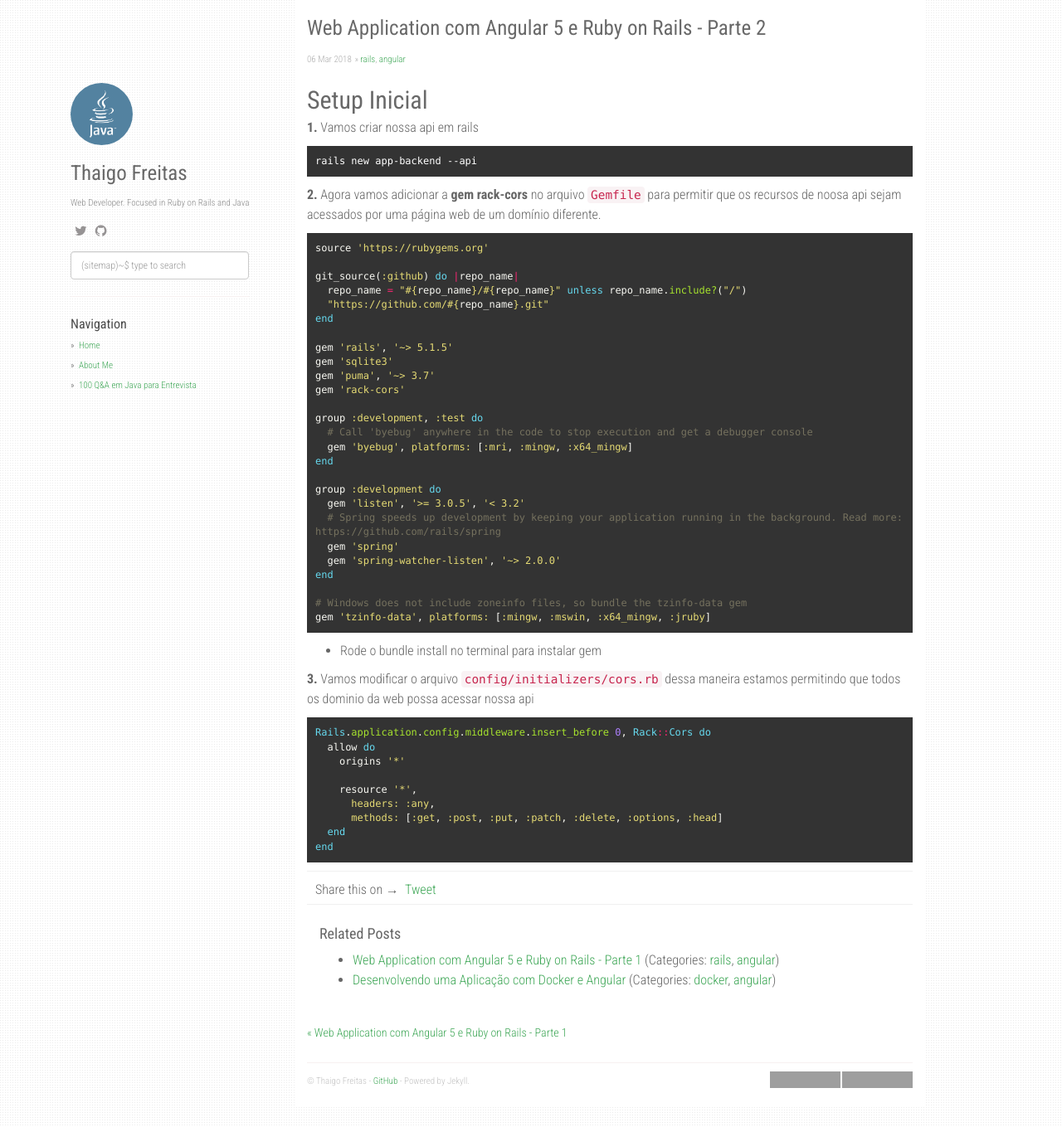
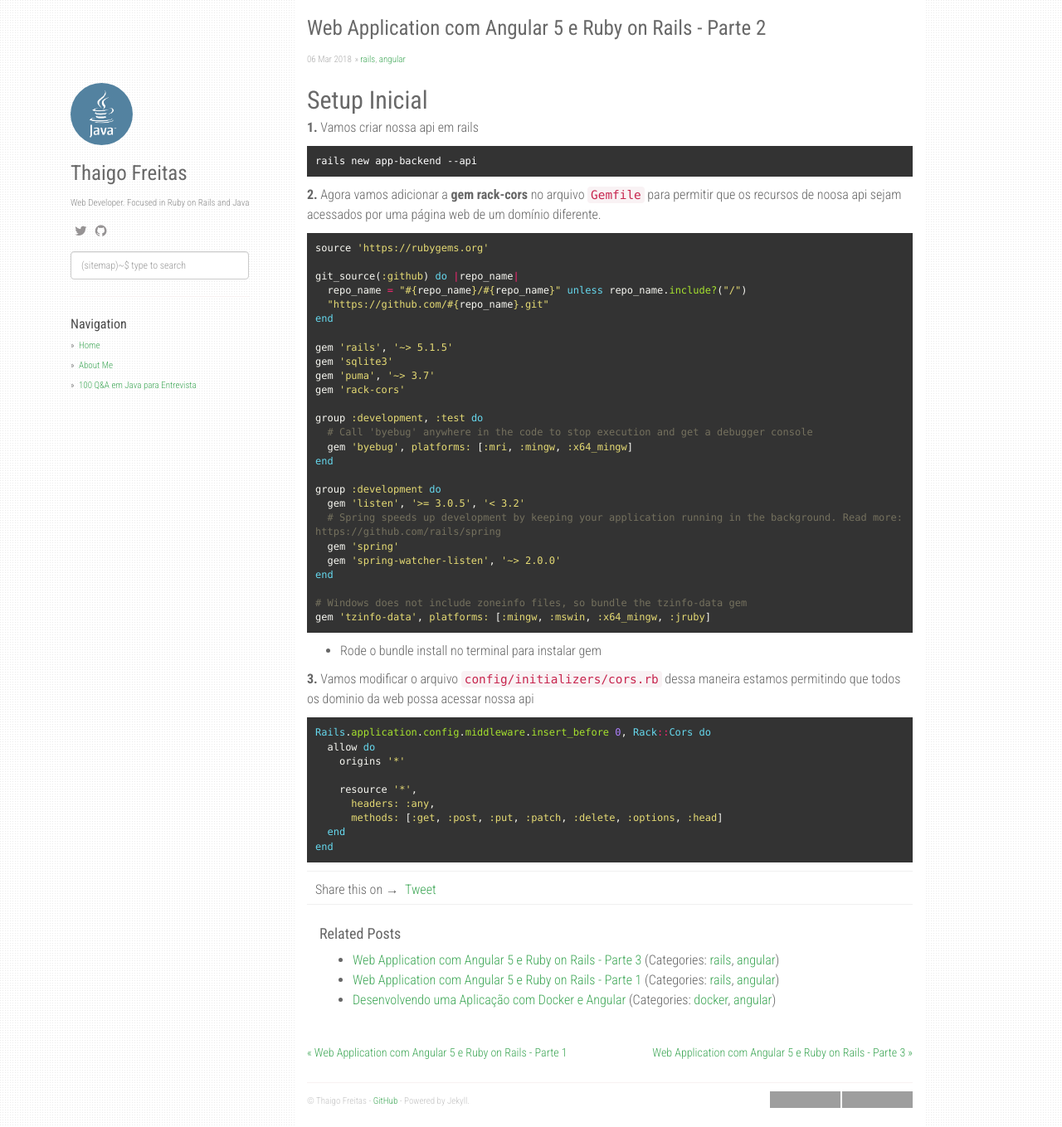
Before and after one commit to Thaigo/Thaigo.github.io, a Jekyll site: the page built from _posts/2018-03-06-web-app-com-angular-e-ruby-on-rails-parte2.md, in a window 1280 px wide and 1359 px high. Shown: the whole window at 83% size. Built offline with Jekyll 4.4.1, drawn with Linux system fonts in a browser that asks for light colours; nearby versions of some CDN libraries; comment, search, counter and statistics services are not loaded; part of the change alters nothing that is shown; grey boxes are pictures that could not be loaded.

Commit message:
Web Application com Angular 5 e Ruby on Rails - Parte 3

````diff
--- a/_posts/2018-03-05-web-app-com-angular-e-ruby-on-rails-parte1.md
+++ b/_posts/2018-03-05-web-app-com-angular-e-ruby-on-rails-parte1.md
@@ -2,6 +2,7 @@
 layout: post
 title:  "Web Application com Angular 5 e Ruby on Rails - Parte 1"
 date:   2018-03-05 00:50:00 -0300
+tags: rest, api, rails, angular, web
 categories: [rails, angular]
 ---
 
--- a/_posts/2018-03-06-web-app-com-angular-e-ruby-on-rails-parte2.md
+++ b/_posts/2018-03-06-web-app-com-angular-e-ruby-on-rails-parte2.md
@@ -2,6 +2,7 @@
 layout: post
 title:  "Web Application com Angular 5 e Ruby on Rails - Parte 2"
 date:   2018-03-06 01:40:00 -0300
+tags: rest, api, rails, angular, web
 categories: [rails, angular]
 ---
 
--- /dev/null
+++ b/_posts/2018-03-06-web-app-com-angular-e-ruby-on-rails-parte3.md
@@ -0,0 +1,151 @@
+---
+layout: post
+title:  "Web Application com Angular 5 e Ruby on Rails - Parte 3"
+date:   2018-03-06 02:50:00 -0300
+categories: [rails, angular]
+---
+
+## Rest API
+
+Vamos construir nossa rest api usando o helper scaffold do rails que nos ajuda a criar
+model, controller e actions que precisamos.
+
+para usar o scaffold use o comando no terminal
+
+```
+rails g scaffold product name active:boolean
+```
+
+
+Depois de gerar a scaffold ele gera uma migrate em `db/migrate` ela é resposavel por criar as tabelas no banco dados
+
+```ruby
+class CreateProducts < ActiveRecord::Migration[5.1]
+  def change
+    create_table :products do |t|
+      t.string :name
+      t.boolean :active
+
+      t.timestamps
+    end
+  end
+end
+```
+
+Para gerar a migrate para o banco use o comando
+
+```
+rails db:migrate
+```
+![Screenshot db:migrate](/static/img/app_angular_rails/rails_dbmigrate.png)
+
+Agora com o banco de dados gerado podemos ver em `app/controller/products_controller.rb` todas as actions do **CRUD** ja pronto e criado respondendo em json.
+
+```ruby
+class ProductsController < ApplicationController
+  before_action :set_product, only: [:show, :update, :destroy]
+
+  # GET /products
+  def index
+    @products = Product.all
+
+    render json: @products
+  end
+
+  # GET /products/1
+  def show
+    render json: @product
+  end
+
+  # POST /products
+  def create
+    @product = Product.new(product_params)
+
+    if @product.save
+      render json: @product, status: :created, location: @product
+    else
+      render json: @product.errors, status: :unprocessable_entity
+    end
+  end
+
+  # PATCH/PUT /products/1
+  def update
+    if @product.update(product_params)
+      render json: @product
+    else
+      render json: @product.errors, status: :unprocessable_entity
+    end
+  end
+
+  # DELETE /products/1
+  def destroy
+    @product.destroy
+  end
+
+  private
+    # Use callbacks to share common setup or constraints between actions.
+    def set_product
+      @product = Product.find(params[:id])
+    end
+
+    # Only allow a trusted parameter "white list" through.
+    def product_params
+      params.require(:product).permit(:name, :active)
+    end
+end
+```
+
+## Testando o nosso serviço Rest
+
+
+ - Salvando um novo registro
+
+Para testar o nosso serviço vamos usar o aplicativo que se chama [Postman](https://www.getpostman.com/apps)
+suba o projeto rails no terminal
+
+```
+rails server
+```
+
+vamos aos testes, com [Postman](https://www.getpostman.com/apps) aberto vamos adicionar a URL http://localhost:3000/products e vamos informar o valor de request abaixo.
+
+```json
+{
+  "name": "Produto 1"
+}
+```
+
+Depois vamos clicar no botão **POST** e vamos ter o resultado como mostra a imagem abaixo, quando esse método é executado estamos chamando a operação salvar do nosso serviço REST, cadastre mais alguns registros antes de ir para o próximo passo.
+
+![Screenshot salvando](/static/img/app_angular_rails/salvando.png)
+
+ - Atualizando um registro
+
+ Agora vamos informar a request abaixo e depois vamos clicar em **PUT** para editar um registro, altere a URL para http://localhost:3000/products/1. ou :id que esta na casdastrado no banco de dados
+
+ ```json
+{
+  "name": "Produto B",
+  "active": true
+}
+```
+
+![Screenshot atualizando](/static/img/app_angular_rails/atualizando.png)
+
+ - Excluindo um registro
+
+ Para excluir um registro vamos passar na URL http://localhost:3000/products/2 a chave do registro 2 que vai ser excluido, depois vamos selecionar a opção **DELETE** e clicar em **SUBMIT**, e então vamos ter o resultado como mostra a imagem abaixo.
+
+![Screenshot excluindo](/static/img/app_angular_rails/excluindo.png)
+
+ - Selecionado um registro
+
+Para selecionar um registro vamos passar o código na URL http://localhost:3000/products/3 Seleciona o Metodo **GET** e clicar em **SEND** como mostra a imagem abaixo.
+
+![Screenshot seleciona1](/static/img/app_angular_rails/Seleciona1.png)
+
+- Selecionando todos o registro
+
+Selecionando todos os registros vamos colocar a URL http://localhost:3000/products Seleciona o Metodo **GET** e clicar em **SEND** como mostra a imagem abaixo.
+
+![Screenshot selecionaTodos](/static/img/app_angular_rails/SelecionaTodos.png)
````
Also changed, not shown: static/img/app_angular_rails/Seleciona1.png (added), static/img/app_angular_rails/SelecionaTodos.png (added), static/img/app_angular_rails/atualizando.png (added), static/img/app_angular_rails/excluindo.png (added), static/img/app_angular_rails/rails_dbmigrate.png (added), static/img/app_angular_rails/salvando.png (added), static/img/screenshot-post-page.png (deleted), static/img/screenshot-post-page_old.png (deleted).
